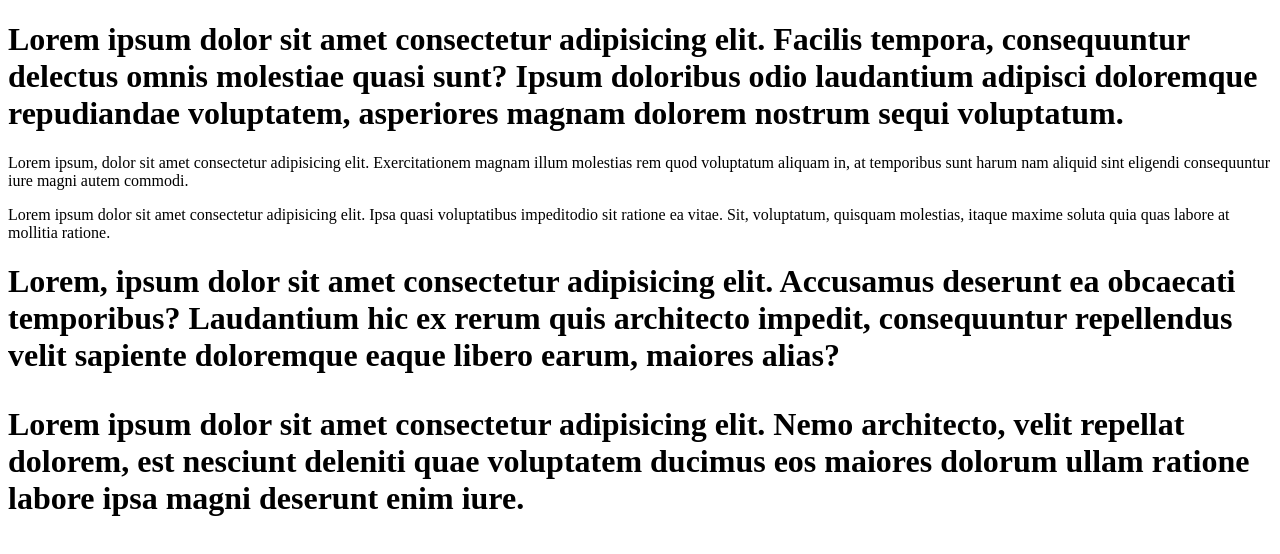
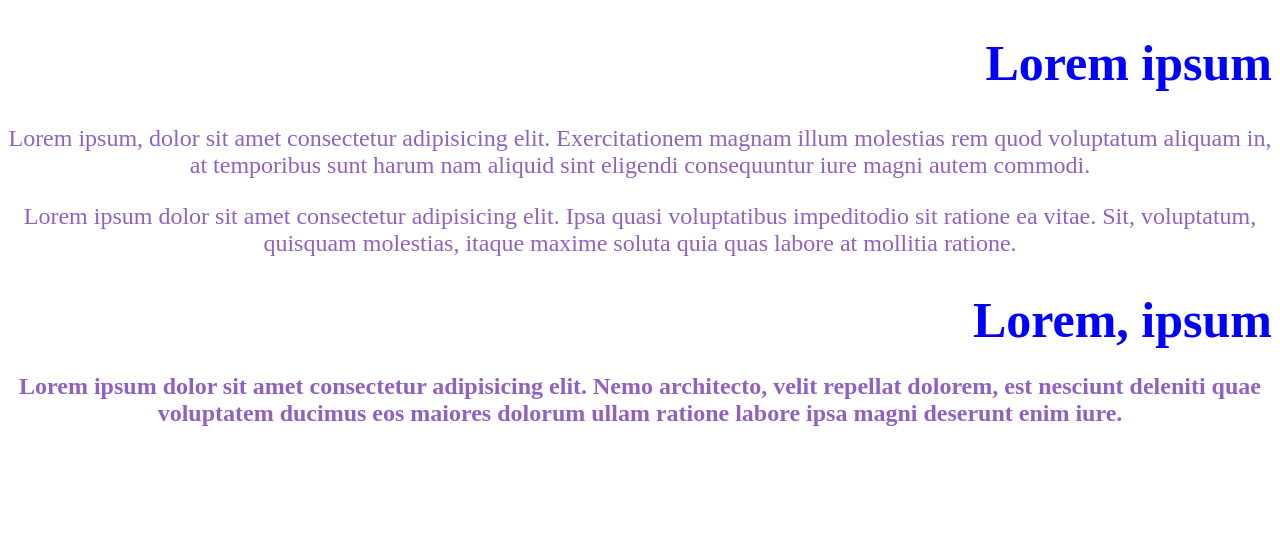
Before and after one commit to Khametova/-Git-intro, a plain HTML site: page index.html in a window 1280 px wide. Drawn offline with Linux system fonts and the light colour scheme.

Commit message:
Add css 1st

```diff
--- a/index.html
+++ b/index.html
@@ -4,13 +4,37 @@
     <meta charset="UTF-8">
     <meta name="viewport" content="width=device-width, initial-scale=1.0">
     <title>Document</title>
+    <style>
+        p {
+            color: rgb(145, 97, 193);
+            text-align: center;
+            font-size: 24px;
+        }
+        h1 {
+          color: blue;
+          text-align: right;
+          font-size: 50px;
+        }
+
+    </style>
 </head>
 <body>
-    <h1>Lorem ipsum dolor sit amet consectetur adipisicing elit. Facilis tempora, consequuntur delectus omnis molestiae quasi sunt? Ipsum doloribus odio laudantium adipisci doloremque repudiandae voluptatem, asperiores magnam dolorem nostrum sequi voluptatum.
-    </h1>
-    <p>Lorem ipsum, dolor sit amet consectetur adipisicing elit. Exercitationem magnam illum molestias rem quod voluptatum aliquam in, at temporibus sunt harum nam aliquid sint eligendi consequuntur iure magni autem commodi.</p>
-    <p>Lorem ipsum dolor sit amet consectetur adipisicing elit. Ipsa quasi voluptatibus impeditodio sit ratione ea vitae. Sit, voluptatum, quisquam molestias, itaque maxime soluta quia quas labore at mollitia ratione.</p>
-    <h1>Lorem, ipsum dolor sit amet consectetur adipisicing elit. Accusamus deserunt ea obcaecati temporibus? Laudantium hic ex rerum quis architecto impedit, consequuntur repellendus velit sapiente doloremque eaque libero earum, maiores alias?</h>
-        <p>Lorem ipsum dolor sit amet consectetur adipisicing elit. Nemo architecto, velit repellat dolorem, est nesciunt deleniti quae voluptatem ducimus eos maiores dolorum ullam ratione labore ipsa magni deserunt enim iure.</p>
+<header>
+    <h1>Lorem ipsum</h1>
+</header>
+<main>
+        <p>Lorem ipsum, dolor sit amet consectetur adipisicing elit. Exercitationem magnam illum molestias rem quod voluptatum aliquam in, at temporibus sunt harum nam aliquid sint eligendi consequuntur iure magni autem commodi.
+        </p>
+
+        <p>
+        Lorem ipsum dolor sit amet consectetur adipisicing elit. Ipsa quasi voluptatibus impeditodio sit ratione ea vitae. Sit, voluptatum, quisquam molestias, itaque maxime soluta quia quas labore at mollitia ratione.
+        </p>
+
+    <h1>Lorem, ipsum</h>
+
+        <p>
+            Lorem ipsum dolor sit amet consectetur adipisicing elit. Nemo architecto, velit repellat dolorem, est nesciunt deleniti quae voluptatem ducimus eos maiores dolorum ullam ratione labore ipsa magni deserunt enim iure.
+        </p>
+    </main>
 </body>
 </html>
```
